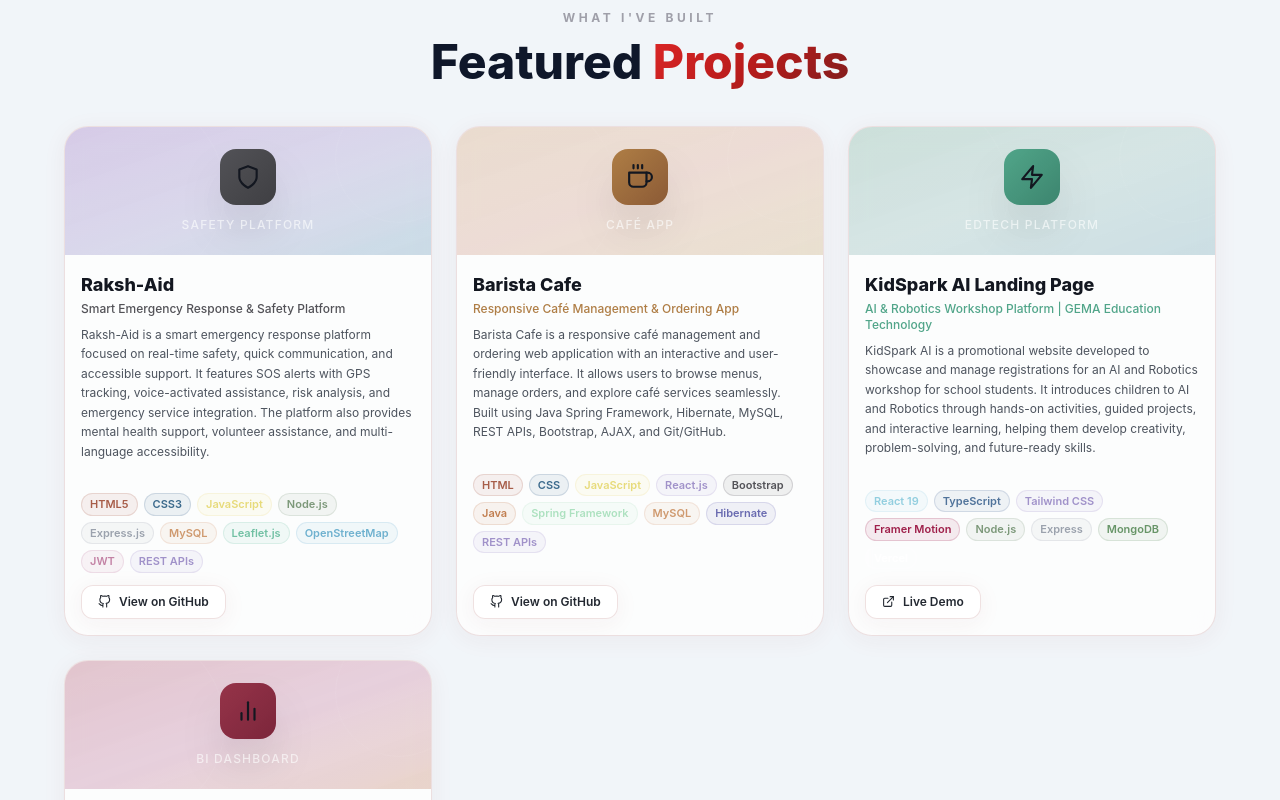
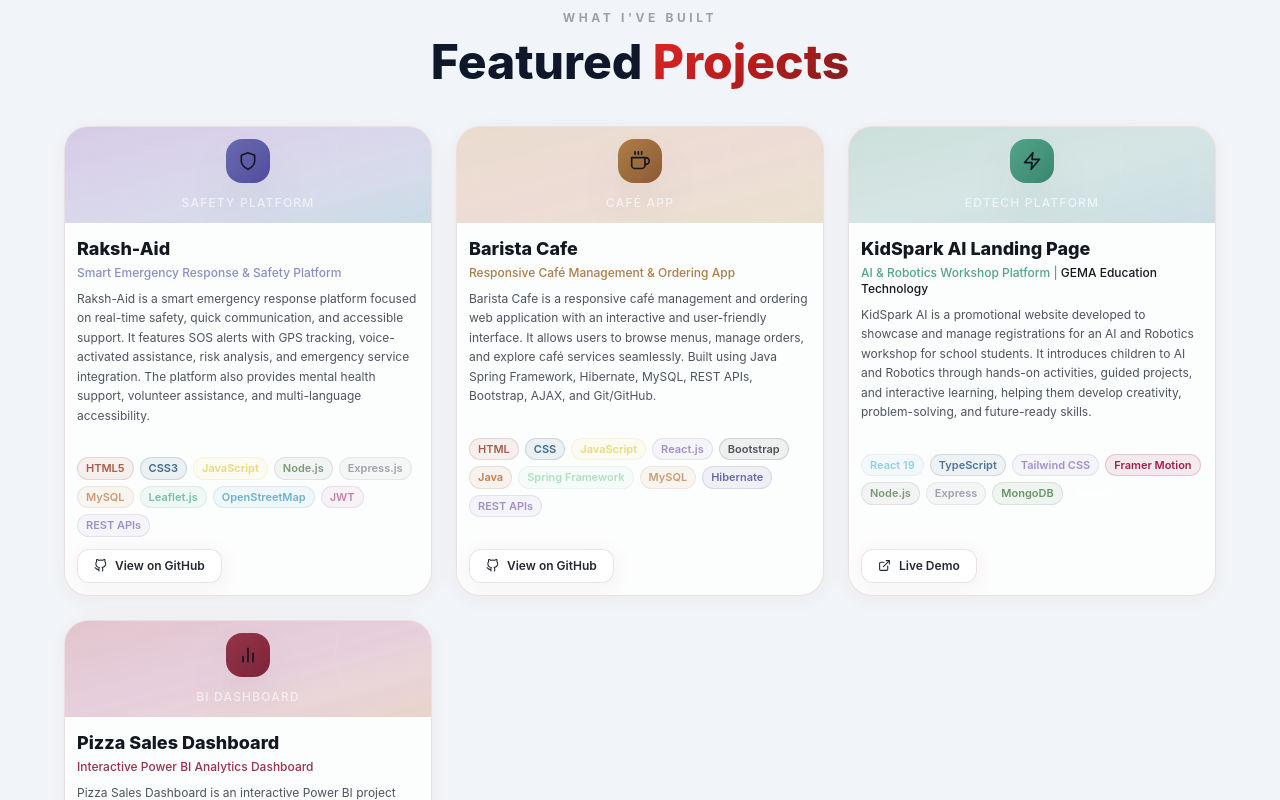
Before and after one commit to itz-rakhi/My-Portfolio, a React (Vite) app: page / in a window 1280 px wide. Shown: the part 2280-3080 px from the top of the page. Built offline with nearby package versions, Linux system fonts and the light colour scheme.

Commit message:
Updated project files

```diff
--- a/src/components/Certificates.jsx
+++ b/src/components/Certificates.jsx
@@ -63,18 +63,20 @@ function ImageModal({ cert, onClose }) {
         animate={{ scale: 1, opacity: 1 }}
         exit={{ scale: 0.85, opacity: 0 }}
         transition={{ type: 'spring', stiffness: 300, damping: 25 }}
-        className="relative max-w-4xl w-full glass rounded-3xl overflow-hidden"
+        className="relative max-w-xl w-full rounded-3xl overflow-hidden"
+        style={{ background: '#ffffff', border: '1px solid rgba(0,0,0,0.1)' }}
         onClick={(e) => e.stopPropagation()}
       >
         <button
           onClick={onClose}
-          className="absolute top-4 right-4 z-10 glass p-2 rounded-full text-slate-300 hover:text-white transition-colors"
+          className="absolute top-4 right-4 z-10 p-2 rounded-full transition-colors text-slate-600 hover:text-slate-900"
+          style={{ background: 'rgba(0,0,0,0.06)', border: '1px solid rgba(0,0,0,0.1)' }}
         >
           <FiX size={20} />
         </button>
 
         {cert.image ? (
-          <img src={cert.image} alt={cert.title} className="w-full h-auto max-h-[80vh] object-contain" />
+          <img src={cert.image} alt={cert.title} className="w-full h-auto max-h-[50vh] object-contain" />
         ) : (
           <div className={`w-full h-80 bg-gradient-to-br ${cert.gradient} flex flex-col items-center justify-center gap-4`}>
             <FiAward size={64} style={{ color: cert.color }} />
@@ -86,7 +88,7 @@ function ImageModal({ cert, onClose }) {
         )}
 
         <div className="p-6">
-          <h3 className="text-xl font-bold text-white mb-1">{cert.title}</h3>
+          <h3 className="text-xl font-bold mb-1" style={{ color: '#111827' }}>{cert.title}</h3>
           <p className="text-sm font-medium mb-3" style={{ color: cert.color }}>{cert.issuer} · {cert.date}</p>
           <div className="flex flex-wrap gap-2">
             {cert.skills.map((s) => (
--- a/src/components/Projects.jsx
+++ b/src/components/Projects.jsx
@@ -12,9 +12,9 @@ const PROJECTS = [
     github: 'https://github.com/itz-rakhi/Raksh-Aid',
     live: '#',
     gradient: 'from-violet-600/25 via-indigo-600/20 to-sky-600/25',
-    glowColor: '#52525b',
+    glowColor: '#818cf8',
     icon: FiShield,
-    iconBg: 'linear-gradient(135deg, #52525b, #3f3f46)',
+    iconBg: 'linear-gradient(135deg, #6366f1, #4f46e5)',
     iconLabel: 'Safety Platform',
     features: [],
   },
@@ -35,7 +35,8 @@ const PROJECTS = [
   },
   {
     title: 'KidSpark AI Landing Page',
-    tagline: 'AI & Robotics Workshop Platform | GEMA Education Technology',
+    tagline: 'AI & Robotics Workshop Platform |',
+    taglineSuffix: ' GEMA Education Technology',
     description:
       'KidSpark AI is a promotional website developed to showcase and manage registrations for an AI and Robotics workshop for school students. It introduces children to AI and Robotics through hands-on activities, guided projects, and interactive learning, helping them develop creativity, problem-solving, and future-ready skills.',
     tech: ['React 19', 'TypeScript', 'Tailwind CSS', 'Framer Motion', 'Node.js', 'Express', 'MongoDB', 'Vercel'],
@@ -104,10 +105,10 @@ function ProjectCard({ project, index }) {
       viewport={{ once: true }}
       transition={{ duration: 0.6, delay: index * 0.15 }}
       whileHover={{ y: -8 }}
-      className="glass rounded-3xl overflow-hidden border border-white/8 hover:border-zinc-500/30 transition-all duration-500 group flex flex-col opacity-60 hover:opacity-100 grayscale-[50%] hover:grayscale-0 h-full"
+      className="glass rounded-3xl overflow-hidden border border-white/8 hover:border-zinc-500/30 transition-all duration-500 group flex flex-col opacity-60 hover:opacity-100 grayscale-[50%] hover:grayscale-0 h-full text-[0.92rem]"
     >
       {/* Banner */}
-      <div className={`relative h-32 bg-gradient-to-br ${project.gradient} flex items-center justify-center overflow-hidden flex-shrink-0`}>
+      <div className={`relative h-24 bg-gradient-to-br ${project.gradient} flex items-center justify-center overflow-hidden flex-shrink-0`}>
         <motion.div
           className="absolute inset-0 opacity-0 group-hover:opacity-40 transition-opacity duration-700 blur-2xl"
           style={{ background: `radial-gradient(circle at center, ${project.glowColor}, transparent)` }}
@@ -117,10 +118,10 @@ function ProjectCard({ project, index }) {
           className="relative z-10 flex flex-col items-center gap-3"
         >
           <div
-            className="w-14 h-14 rounded-2xl flex items-center justify-center shadow-2xl"
+            className="w-11 h-11 rounded-2xl flex items-center justify-center shadow-2xl"
             style={{ background: project.iconBg }}
           >
-            <Icon size={26} className="text-white" />
+            <Icon size={20} className="text-white" />
           </div>
           <span className="text-white/60 text-xs font-medium tracking-widest uppercase">
             {project.iconLabel}
@@ -131,10 +132,10 @@ function ProjectCard({ project, index }) {
       </div>
 
       {/* Body */}
-      <div className="p-4 flex flex-col flex-1">
+      <div className="p-3 flex flex-col flex-1">
         <h3 className="text-lg font-extrabold text-white mb-0.5">{project.title}</h3>
         <p className="font-medium mb-2 text-xs" style={{ color: project.glowColor }}>
-          {project.tagline}
+          {project.tagline}{project.taglineSuffix && <span style={{ color: '#111827' }}>{project.taglineSuffix}</span>}
         </p>
         <p className="text-slate-400 text-xs leading-relaxed mb-3">{project.description}</p>
 
```
